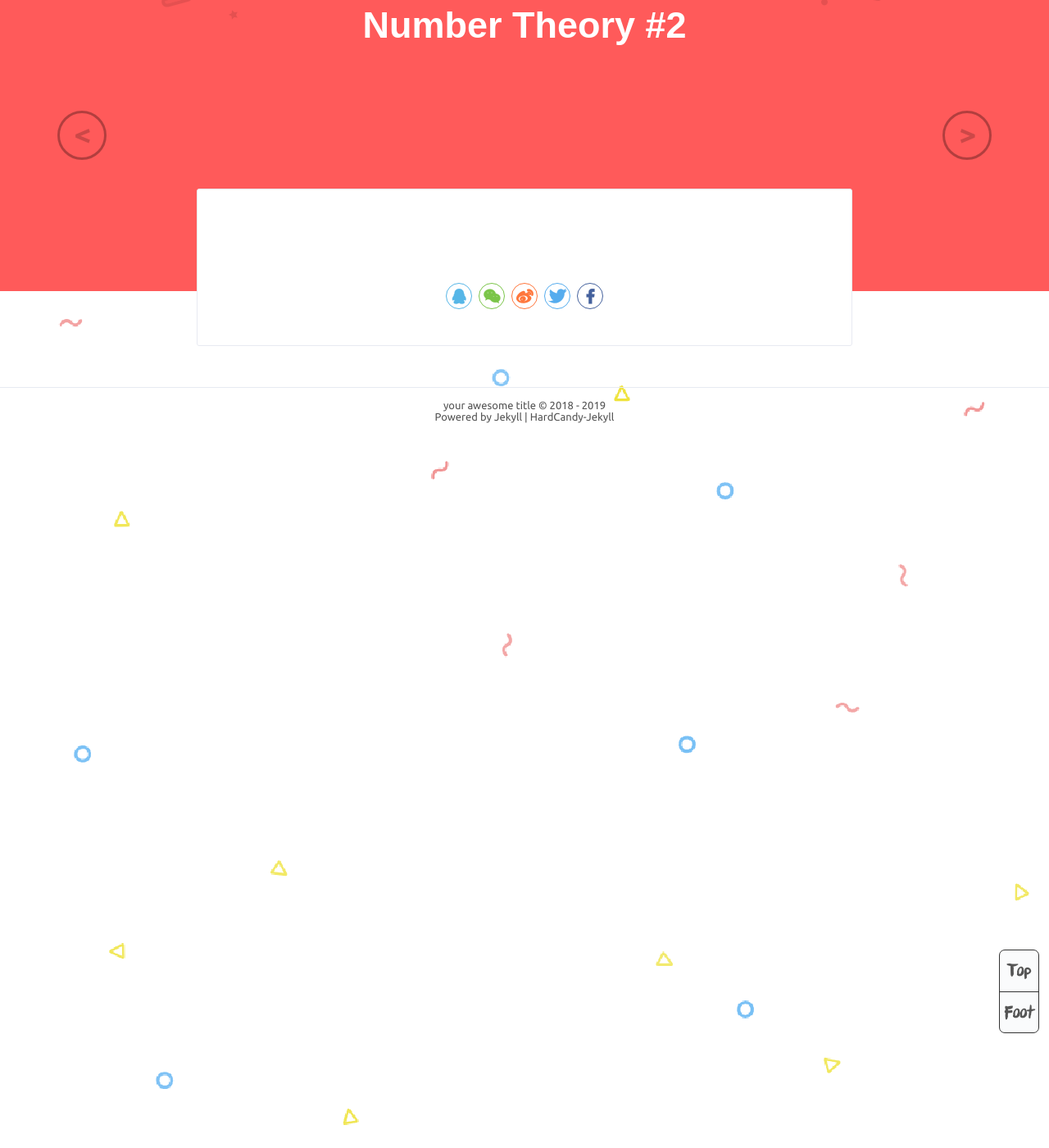
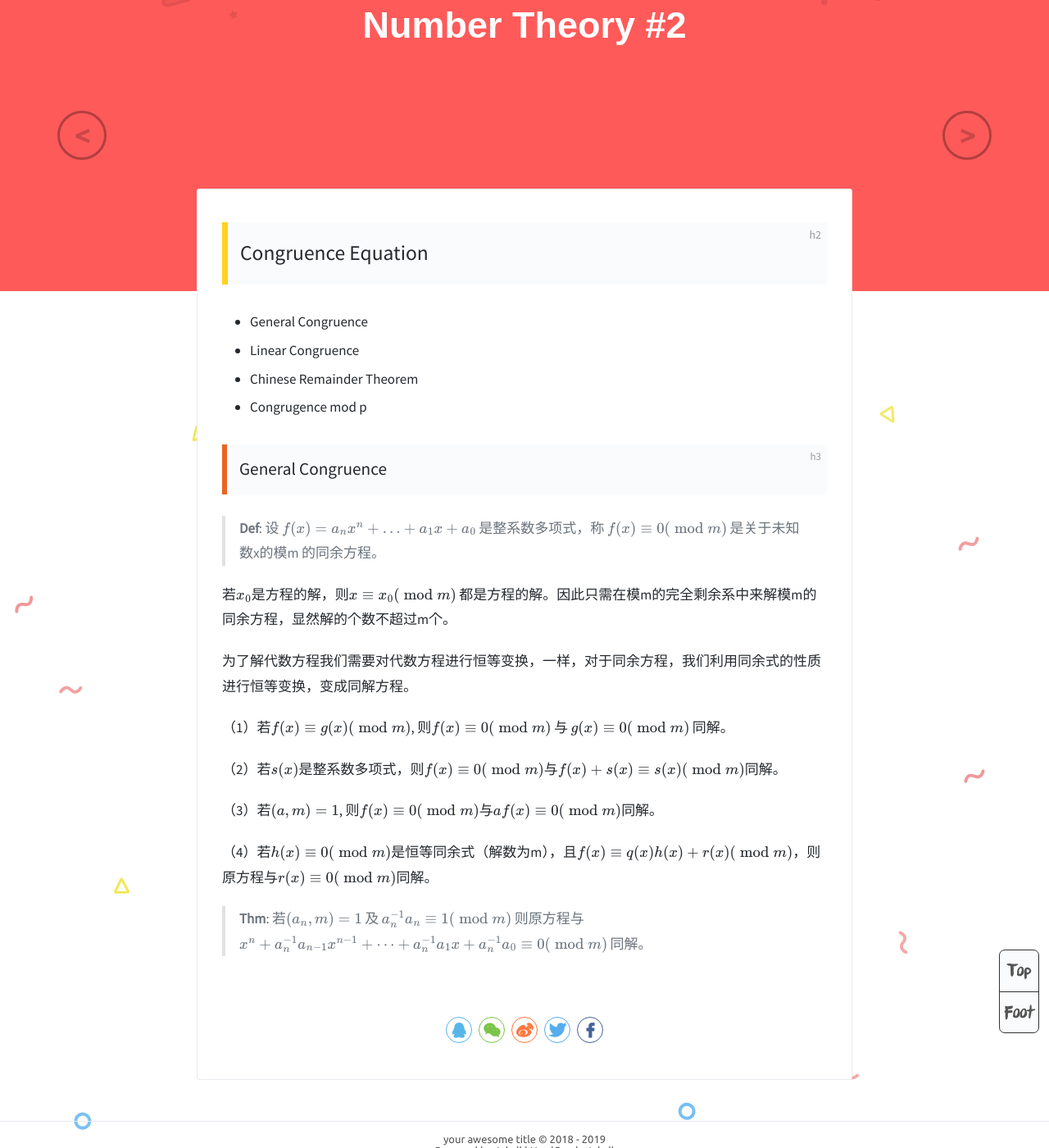
Before and after one commit to zodiachc/Cassis.github.io, a Jekyll site: the page built from _posts/2019-07-21-number-theory-#2.md, in a window 1280 px wide and 1400 px high, scrolled down 270 px. Shown: the whole window at 82% size. Built offline with Jekyll 4.4.1, drawn with Linux system fonts in a browser that asks for light colours; formulas are drawn with MathJax 3.

Commit message:
add cover

```diff
--- a/_posts/2019-07-21-number-theory-#2.md
+++ b/_posts/2019-07-21-number-theory-#2.md
@@ -6,3 +6,28 @@ tags: NumberTheory
 color: rgb(255,90,90)
 
 ---
+
+## Congruence Equation
+
++ General Congruence
++ Linear Congruence
++ Chinese Remainder Theorem
++ Congrugence mod p
+
+### General Congruence
+
+> **Def**: 设 $f(x)=a_nx^n+\ldots +a_1x+a_0$ 是整系数多项式，称 $f(x)\equiv0(\bmod m)$ 是关于未知数x的模m 的同余方程。
+
+若$x_0$是方程的解，则$x\equiv x_0(\bmod m)$ 都是方程的解。因此只需在模m的完全剩余系中来解模m的同余方程，显然解的个数不超过m个。
+
+为了解代数方程我们需要对代数方程进行恒等变换，一样，对于同余方程，我们利用同余式的性质进行恒等变换，变成同解方程。
+
+（1）若$f(x)\equiv g(x)(\bmod m)$, 则$f(x)\equiv0(\bmod m)$ 与 $g(x)\equiv0(\bmod m)$ 同解。
+
+（2）若$s(x)$是整系数多项式，则$f(x)\equiv0(\bmod m)$与$f(x)+s(x)\equiv s(x)(\bmod m)$同解。
+
+（3）若$(a,m)=1$, 则$f(x)\equiv0(\bmod m)$与$af(x)\equiv 0(\bmod m)$同解。
+
+（4）若$h(x)\equiv0(\bmod m)$是恒等同余式（解数为m），且$f(x) \equiv q(x) h(x)+r(x)(\bmod m)$，则原方程与$r(x) \equiv 0(\bmod m)$同解。
+
+> **Thm**: 若$(a_n,m)=1$ 及 $a_n^{-1}a_n\equiv1(\bmod m)$ 则原方程与$x^{n}+a_{n}^{-1} a_{n-1} x^{n-1}+\cdots+a_{n}^{-1} a_{1} x+a_{n}^{-1} a_{0} \equiv 0(\bmod m)$ 同解。
```
Also changed, not shown: _posts/2019-07-19-number-theory-#1.md (+1 -0 lines), assets/num1.PNG (added).
